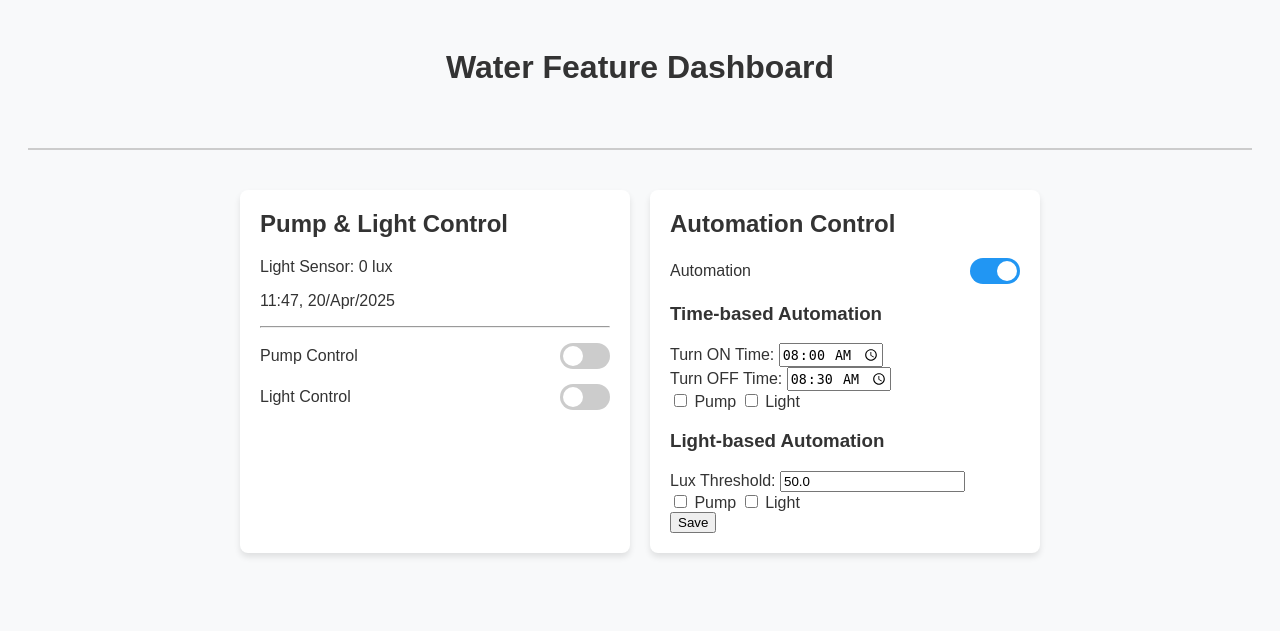
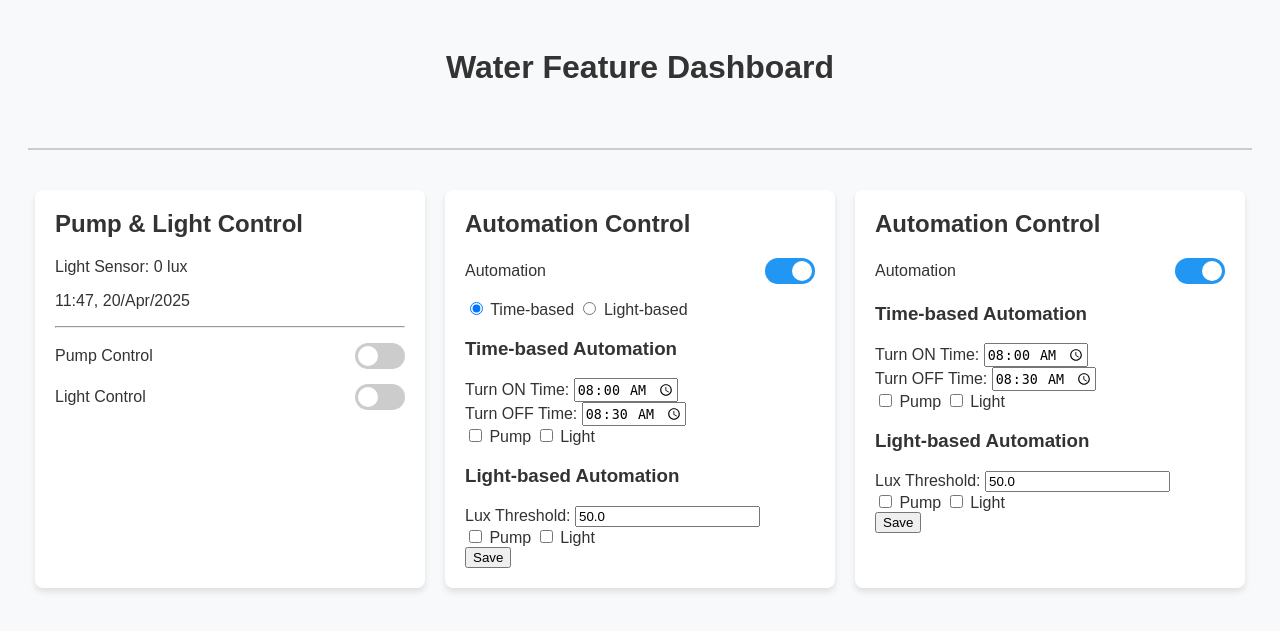
Before and after one commit to pull3t/home-water-feature, a Flask app: page / in a window 1280 px wide. Shown: the top 631 px of the page. Run offline with Flask 3, Linux system fonts and the light colour scheme; parts of the project's set-up code (start-up, migrations or seed data) failed here and were passed over.

Commit message:
ui revision

```diff
--- a/templates/index.html
+++ b/templates/index.html
@@ -29,6 +29,48 @@
                 </label>
             </div>
         </div>
+
+
+
+
+        <div class="card">
+            <h2>Automation Control</h2>
+            <div class="control">
+                <label>Automation</label>
+                <label class="switch">
+                    <input type="checkbox" id="automationToggle" {% if automation_rules.mode %}checked{% endif %}>
+                    <span class="slider"></span>
+                </label>
+            </div>
+
+            <div id="automationOptions" style="display:{{ 'block' if automation_rules.mode else 'none' }};">
+                <div>
+                    <input type="radio" name="automationType" value="time" {% if automation_rules.mode == 'time' %}checked{% endif %}> Time-based
+                    <input type="radio" name="automationType" value="light" {% if automation_rules.mode == 'light' %}checked{% endif %}> Light-based
+                </div>
+
+                <div class="automation-setting">
+                    <h3>Time-based Automation</h3>
+                    <label>Turn ON Time: <input type="time" id="timeOn" value="{{ automation_rules.time.on }}"></label><br>
+                    <label>Turn OFF Time: <input type="time" id="timeOff" value="{{ automation_rules.time.off }}"></label><br>
+                    <label><input type="checkbox" id="timePump" {% if automation_rules.time.pump %}checked{% endif %}> Pump</label>
+                    <label><input type="checkbox" id="timeLight" {% if automation_rules.time.light %}checked{% endif %}> Light</label>
+                </div>
+
+                <div class="automation-setting">
+                    <h3>Light-based Automation</h3>
+                    <label>Lux Threshold: <input type="number" id="luxThreshold" value="{{ automation_rules.light.threshold }}"></label><br>
+                    <label><input type="checkbox" id="luxPump" {% if automation_rules.light.pump %}checked{% endif %}> Pump</label>
+                    <label><input type="checkbox" id="luxLight" {% if automation_rules.light.light %}checked{% endif %}> Light</label>
+                </div>
+
+                <button id="saveAutomation">Save</button>
+            </div>
+        </div>
+
+
+
+
 
         <div class="card">
             <h2>Automation Control</h2>
```
